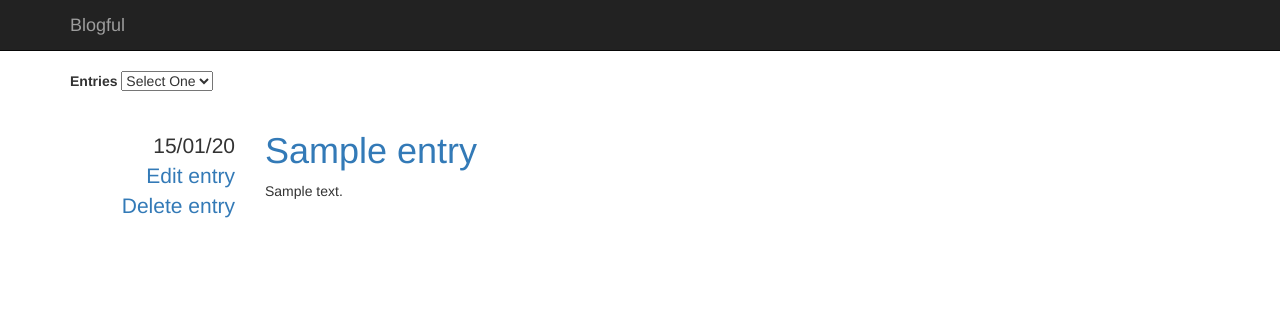
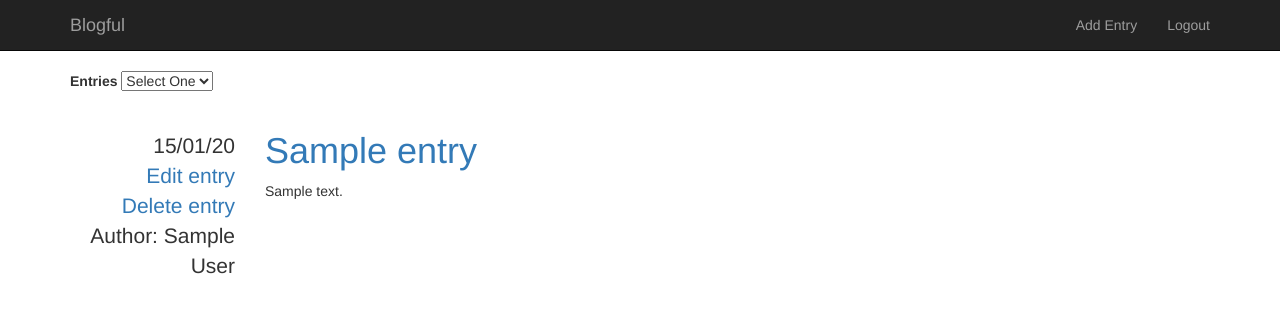
Before and after one commit to kolohelios/py_blog, a Flask app: page / in a window 1280 px wide. Shown: the top 313 px of the page. Run offline with Flask 2, Linux system fonts and the light colour scheme; a user stored in the database is signed in; tables that the repository leaves empty hold one stand-in row (values such as "Sample post"); some libraries are stand-ins or nearby versions.

Commit message:
improvements to ui, secured views

```diff
--- a/blog/database.py
+++ b/blog/database.py
@@ -1,5 +1,5 @@
-from sqlalchemy import create_engine, Column, Integer, String, Text, DateTime
-from sqlalchemy.orm import sessionmaker
+from sqlalchemy import create_engine, Column, Integer, String, Text, DateTime, ForeignKey
+from sqlalchemy.orm import sessionmaker, relationship
 from sqlalchemy.ext.declarative import declarative_base
 from datetime import datetime
 from flask.ext.login import UserMixin
@@ -18,6 +18,7 @@ class Entry(Base):
     title = Column(String(1024))
     content = Column(Text)
     datetime = Column(DateTime, default = datetime.now)
+    author_id = Column(Integer, ForeignKey('users.id'))
 
 class User(Base, UserMixin):
     __tablename__ = 'users'
@@ -26,5 +27,6 @@ class User(Base, UserMixin):
     name = Column(String(128))
     email = Column(String(128), unique = True)
     password = Column(String(128))
+    entries = relationship('Entry', backref='author')
 
 Base.metadata.create_all(engine)
--- a/blog/templates/base.html
+++ b/blog/templates/base.html
@@ -34,6 +34,18 @@
                 </div>
                 <div class="collapse navbar-collapse">
                     <ul class="nav navbar-nav navbar-right">
+                        {% if current_user.is_authenticated %}
+                        <li>
+                            <a href="{{ url_for('add_entry_get') }}">Add Entry</a>
+                        </li>
+                        <li>
+                            <a href="{{ url_for('logout') }}">Logout</a>
+                        </li>
+                        {% else %}
+                        <li>
+                            <a href="{{ url_for('login_get') }}">Login</a>
+                        </li>
+                        {% endif %}
                     </ul>
                 </div>
             </div>
--- a/blog/templates/entries.html
+++ b/blog/templates/entries.html
@@ -1,4 +1,4 @@
-{% import "macros.html" as macros %}
+{% import "macros.html" as macros with context %}
 {% extends "base.html" %}
 
 {% block content %}
--- a/blog/templates/macros.html
+++ b/blog/templates/macros.html
@@ -5,11 +5,16 @@
             <li>
                 {{ entry.datetime | dateformat("%d/%m/%y") }}
             </li>
+            {% if current_user.is_authenticated and current_user.id == entry.author.id %}
             <li>
                 <a href="{{ url_for('edit_entry', id = entry.id) }}">Edit entry</a>
             </li>
             <li>
                 <a href="{{ url_for('confirm_delete_entry', id = entry.id) }}">Delete entry</a>
+            </li>
+            {% endif %}
+            <li>
+                Author: {{ entry.author.name }}
             </li>
         </ul>
     </div>
--- a/blog/views.py
+++ b/blog/views.py
@@ -1,5 +1,5 @@
 from flask import render_template, request, redirect, url_for, flash
-from flask.ext.login import login_user, login_required
+from flask.ext.login import login_user, login_required, current_user, logout_user
 from werkzeug.security import check_password_hash
 from .database import User
 
@@ -60,6 +60,7 @@ def add_entry_post():
     entry = Entry(
         title = request.form['title'],
         content = request.form['content'],
+        author = current_user,
     )
     session.add(entry)
     session.commit()
@@ -110,9 +111,11 @@ def confirm_delete_entry(id):
 def delete_entry(id):
 
     entry = session.query(Entry).get(id)
-
-    session.delete(entry)
-    return redirect(url_for('entries'))
+    if entry.author.id == current_user.id:
+        session.delete(entry)
+        return redirect(url_for('entries'))
+    else:
+        return 'You are not authorized to delete this record.'
 
 @app.route('/login', methods=['GET'])
 def login_get():
@@ -129,3 +132,9 @@ def login_post():
 
     login_user(user)
     return redirect(request.args.get('next') or url_for('entries'))
+
+@app.route('/logout', methods=['GET'])
+def logout():
+    logout_user()
+
+    return redirect(url_for('entries'))
```
Also changed, not shown: manage.py (+9 -1 lines), 1 other file.
